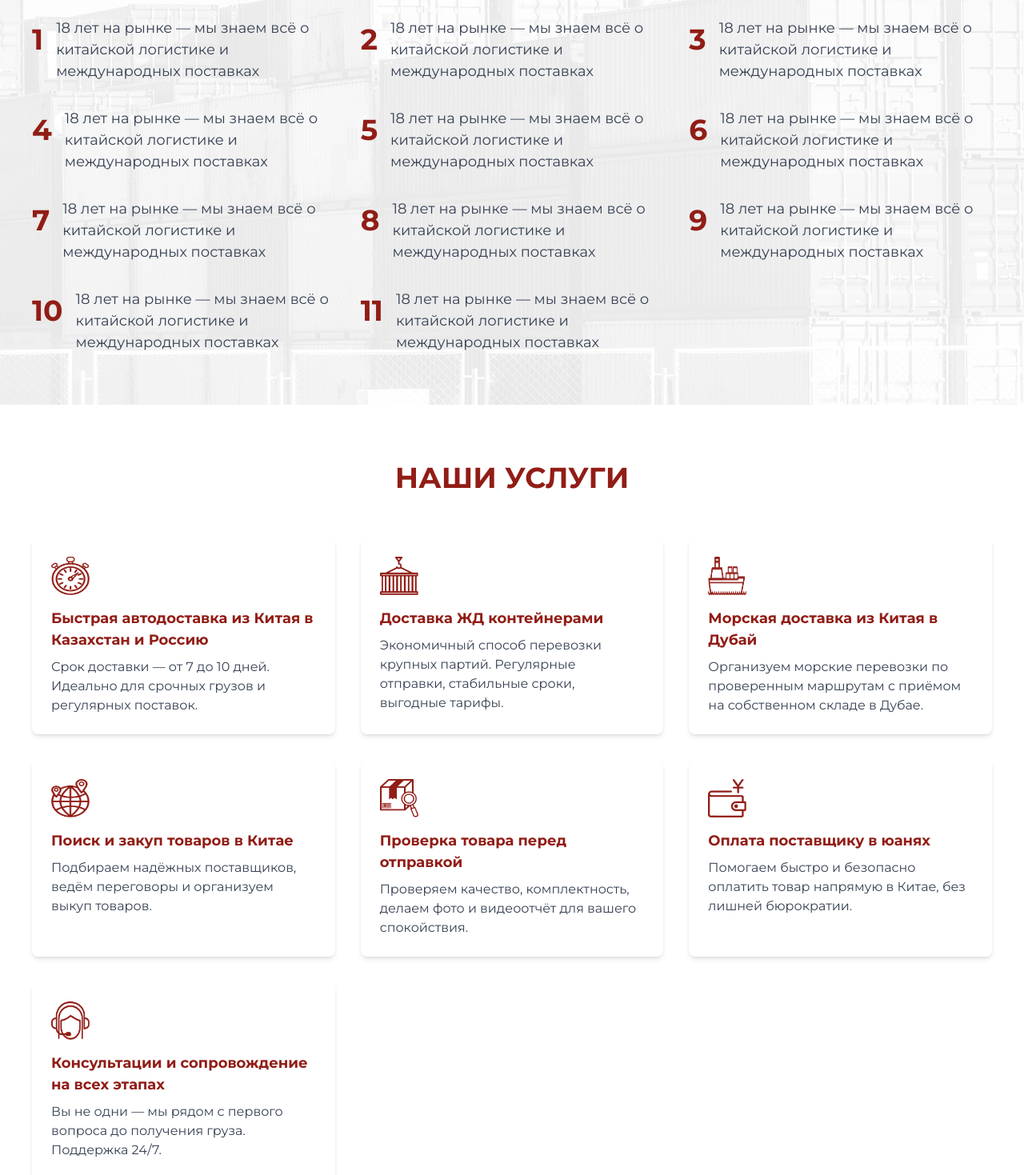
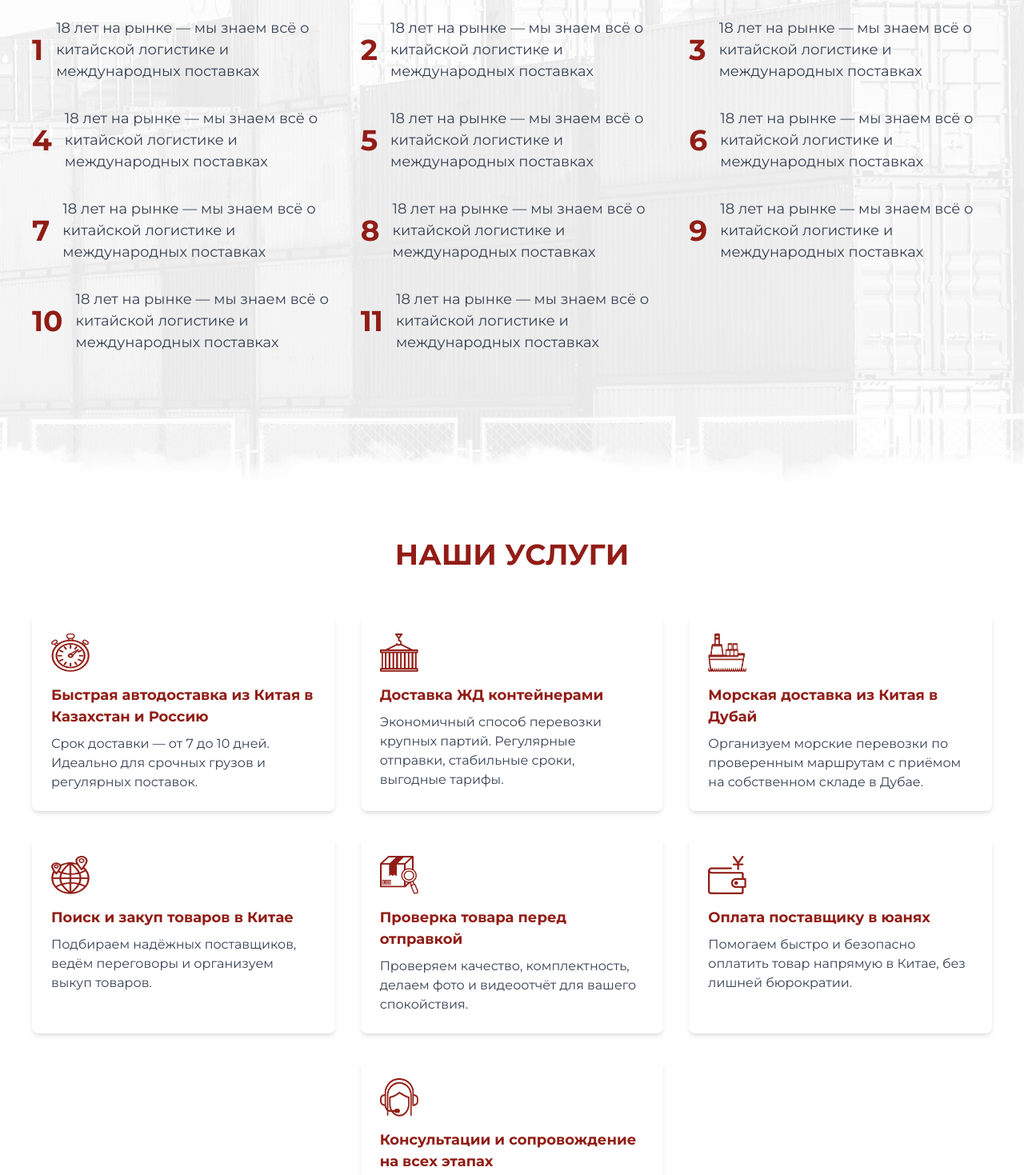
Before and after one commit to TheGodGiven/cargo_525, a React (Vite) app: page / in a window 1280 px wide. Shown: the part 2200-3669 px from the top of the page at 80% size. Built offline with nearby package versions, Linux system fonts and the light colour scheme.

Commit message:
10.05.2025 Kuda 3

```diff
--- a/src/components/AdvantagesBlock.jsx
+++ b/src/components/AdvantagesBlock.jsx
@@ -142,7 +142,9 @@ export default function AdvantagesBlock(props) {
                 {translation.services.map((service, index) => (
                     <div
                         key={index}
-                        className="flex flex-col items-start bg-white p-6 rounded-lg shadow-md"
+                        className={`flex flex-col items-start bg-white p-6 rounded-lg shadow-md ${
+                            index === translation.services.length - 1 ? "lg:col-span-1 lg:col-start-2" : ""
+                        }`}
                     >
                         <img src={service.icon} alt={service.title} className="w-12 h-12 mb-4" />
                         <h3 className="text-[#911D16] font-bold text-[18px] mb-2">
--- a/src/components/InfoBlock.jsx
+++ b/src/components/InfoBlock.jsx
@@ -17,17 +17,8 @@ export default function InfoBlock(props) {
                         {props.lg === "kz" && "2005 жылдан бері біз бизнесті Қытайдан тұрақты және тиімді жеткізілімдерді ұйымдастыруға көмектесеміз. Өз инфрақұрылымымыздың, кәсіби команда мен логистика жүйесінің арқасында біз жүктің қоймада қабылдануынан бастап, оны алушыға беруіне дейінгі барлық жеткізу кезеңдерін өзіміз аламыз."}
                         {props.lg === "en" && "Since 2005, we have been helping businesses organize stable and profitable deliveries from China. Thanks to our own infrastructure, professional team and established logistics system, we take on all stages of delivery: from receiving the cargo at the warehouse to handing it over to the recipient."}
                     </div>
-                    <div>
-                        <button>
-                            <a href="tel:+77272625252" className="text-[15px] text-[#911D16] font-semibold mt-[20px]">
-                                {props.lg === "ru" && "<Бесплатная консультация"}
-                                {props.lg === "kz" && "Тегін кеңес алу"}
-                                {props.lg === "en" && "Free consultation"}
-                            </a>
-                        </button>
-                    </div>
-                </div >
-                <div>
+                </div>
+                <div className="flex justify-end">
                     <img src={RedContainer} alt="RedContainer" className="w-2/3"/>
                 </div>
             </div>
--- a/src/components/ListInfoBlock.jsx
+++ b/src/components/ListInfoBlock.jsx
@@ -1,5 +1,6 @@
 import React from "react";
 import BackgroundImage from "../assets/ListInfoBlock.png";
+import CloudBG from "../assets/CloudBG.png";
 
 export default function ListInfoBlock(props) {
     const translations = {
@@ -58,7 +59,7 @@ export default function ListInfoBlock(props) {
     return (
         <>
             <div
-                className="hidden md:block py-16 px-8"
+                className="relative hidden md:block pt-16 pb-40  px-8"
                 style={{
                     backgroundImage: `url(${BackgroundImage})`,
                     backgroundSize: "cover",
@@ -70,21 +71,28 @@ export default function ListInfoBlock(props) {
                 </h2>
                 <div className="grid grid-cols-3 gap-8 max-w-[1200px] mx-auto">
                     {translation.items.map((item, index) => (
-                        <div key={index} className="flex items-start gap-4">
+                        <div key={index} className="flex items-center gap-4">
                             <span className="text-[#911D16] font-bold text-[36px]">{index + 1}</span>
                             <p className="text-[18px] text-gray-700">{item}</p>
                         </div>
                     ))}
                 </div>
+                <div
+                    className="absolute bottom-[-20px] left-0 w-full h-[100px] bg-repeat bg-center"
+                    style={{
+                        backgroundImage: `url(${CloudBG})`,
+                        backgroundSize: "contain",
+                    }}
+                ></div>
             </div>
-            <div className="md:hidden bg-white py-8 px-4">
+            <div className="md:hidden bg-white py-8 px-auto mx-6 text-center">
                 <h2 className="text-center text-[#911D16] font-bold text-[24px] mb-6">
                     {translation.title}
                 </h2>
                 <ul className="flex flex-col gap-4">
                     {translation.items.map((item, index) => (
-                        <li key={index} className="flex items-start gap-4">
-                            <span className="text-[#911D16] font-bold text-[24px]">{index + 1}</span>
+                        <li key={index} className="flex items-center gap-2">
+                            <span className="text-[#911D16] font-bold text-[24px] items-center">{index + 1}</span>
                             <p className="text-[16px] text-gray-700">{item}</p>
                         </li>
                     ))}
```
Also changed, not shown: src/assets/CloudBG.png (added).
